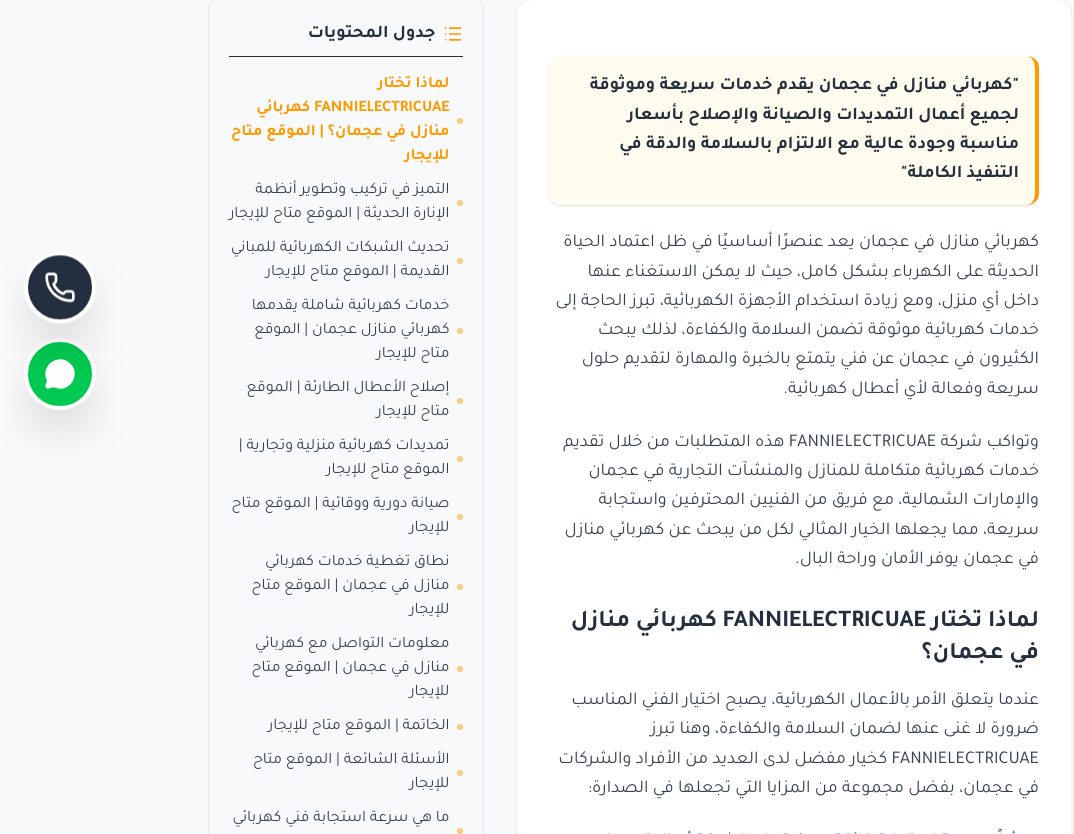
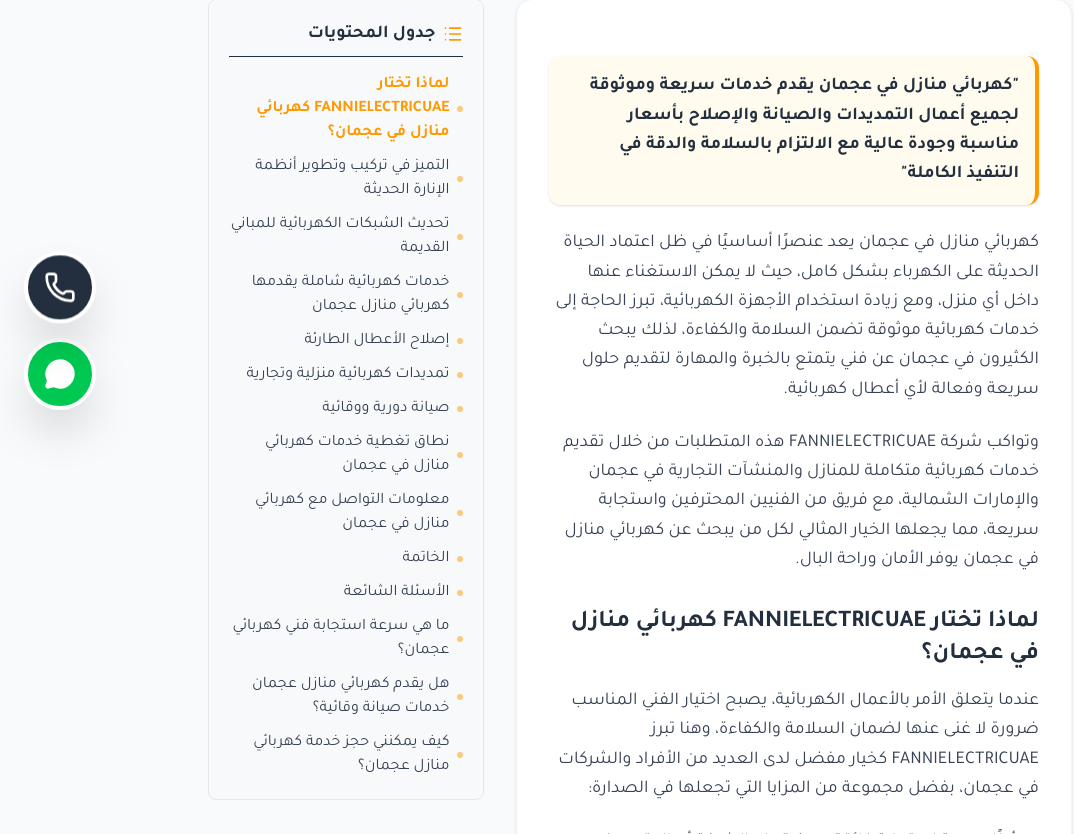
Before and after one commit to AhmedZakaria14/FanniElectricUAE, a Next.js app: page /blog/electrician-in-ajman-guide in a window 1280 px wide. Shown: the part 366-1200 px from the top of the page, without its empty margins (0-1074 px from the left). Built offline with nearby package versions, Linux system fonts and the light colour scheme.

Commit message:
Update contact number and remove rental messaging

```diff
--- a/app/blog/electrician-in-ajman-guide/page.tsx
+++ b/app/blog/electrician-in-ajman-guide/page.tsx
@@ -5,8 +5,8 @@
 import TableOfContents from '@/components/table-of-contents';
 
 export const metadata: Metadata = {
-  title: `كهربائي منازل في عجمان: دليلك الشامل لخدمات كهربائية موثوقة | فني كهرباء الامارات | +201010742430 | الموقع متاح للإيجار`,
-  description: `الموقع متاح للإيجار. للتواصل: +201010742430. كهربائي منازل في عجمان يقدم خدمات سريعة وموثوقة لجميع أعمال التمديدات والصيانة والإصلاح بأسعار مناسبة وجودة عالية مع الالتزام بالسلامة والدقة في التنفيذ الكاملة`,
+  title: `كهربائي منازل في عجمان: دليلك الشامل لخدمات كهربائية موثوقة | فني كهرباء الامارات | 0505001597`,
+  description: ` كهربائي منازل في عجمان يقدم خدمات سريعة وموثوقة لجميع أعمال التمديدات والصيانة والإصلاح بأسعار مناسبة وجودة عالية مع الالتزام بالسلامة والدقة في التنفيذ الكاملة`,
   alternates: {
     canonical: "https://www.fannielectricuae.com/blog/electrician-in-ajman-guide",
   },
@@ -15,59 +15,59 @@
 const tocItems = [
   {
     "id": "section-10",
-    "title": "لماذا تختار FANNIELECTRICUAE كهربائي منازل في عجمان​؟ | الموقع متاح للإيجار"
+    "title": "لماذا تختار FANNIELECTRICUAE كهربائي منازل في عجمان​؟"
   },
   {
     "id": "section-13",
-    "title": "التميز في تركيب وتطوير أنظمة الإنارة الحديثة | الموقع متاح للإيجار"
+    "title": "التميز في تركيب وتطوير أنظمة الإنارة الحديثة"
   },
   {
     "id": "section-17",
-    "title": "تحديث الشبكات الكهربائية للمباني القديمة | الموقع متاح للإيجار"
+    "title": "تحديث الشبكات الكهربائية للمباني القديمة"
   },
   {
     "id": "section-21",
-    "title": "خدمات كهربائية شاملة يقدمها كهربائي منازل عجمان | الموقع متاح للإيجار"
+    "title": "خدمات كهربائية شاملة يقدمها كهربائي منازل عجمان"
   },
   {
     "id": "section-23",
-    "title": "إصلاح الأعطال الطارئة | الموقع متاح للإيجار"
+    "title": "إصلاح الأعطال الطارئة"
   },
   {
     "id": "section-26",
-    "title": "تمديدات كهربائية منزلية وتجارية | الموقع متاح للإيجار"
+    "title": "تمديدات كهربائية منزلية وتجارية"
   },
   {
     "id": "section-28",
-    "title": "صيانة دورية ووقائية | الموقع متاح للإيجار"
+    "title": "صيانة دورية ووقائية"
   },
   {
     "id": "section-30",
-    "title": "نطاق تغطية خدمات كهربائي منازل في عجمان | الموقع متاح للإيجار"
+    "title": "نطاق تغطية خدمات كهربائي منازل في عجمان"
   },
   {
     "id": "section-34",
-    "title": "معلومات التواصل مع كهربائي منازل في عجمان | الموقع متاح للإيجار"
+    "title": "معلومات التواصل مع كهربائي منازل في عجمان"
   },
   {
     "id": "section-36",
-    "title": "الخاتمة | الموقع متاح للإيجار"
+    "title": "الخاتمة"
   },
   {
     "id": "section-38",
-    "title": "الأسئلة الشائعة | الموقع متاح للإيجار"
+    "title": "الأسئلة الشائعة"
   },
   {
     "id": "section-39",
-    "title": "ما هي سرعة استجابة فني كهربائي عجمان؟ | الموقع متاح للإيجار"
+    "title": "ما هي سرعة استجابة فني كهربائي عجمان؟"
   },
   {
     "id": "section-41",
-    "title": "هل يقدم كهربائي منازل عجمان خدمات صيانة وقائية؟ | الموقع متاح للإيجار"
+    "title": "هل يقدم كهربائي منازل عجمان خدمات صيانة وقائية؟"
   },
   {
     "id": "section-43",
-    "title": "كيف يمكنني حجز خدمة كهربائي منازل عجمان؟ | الموقع متاح للإيجار"
+    "title": "كيف يمكنني حجز خدمة كهربائي منازل عجمان؟"
   }
 ];
 
@@ -80,7 +80,7 @@
             <ChevronRight className="w-5 h-5 ml-1" />
             العودة للمدونة
           </Link>
-          <h1 className="text-3xl md:text-4xl font-bold text-amazon-blue leading-tight mb-4">كهربائي منازل في عجمان: دليلك الشامل لخدمات كهربائية موثوقة | +201010742430</h1>
+          <h1 className="text-3xl md:text-4xl font-bold text-amazon-blue leading-tight mb-4">كهربائي منازل في عجمان: دليلك الشامل لخدمات كهربائية موثوقة | 0505001597</h1>
         </div>
 
         <div className="flex flex-col lg:flex-row gap-8">
```
